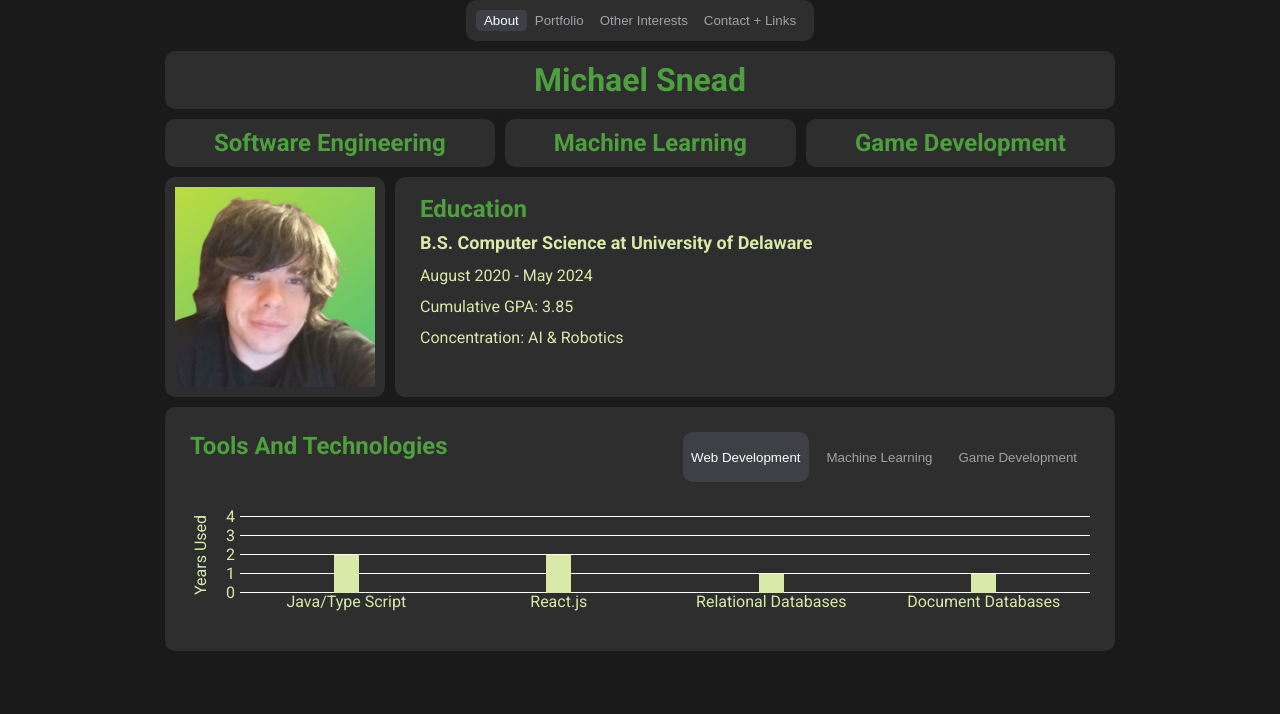
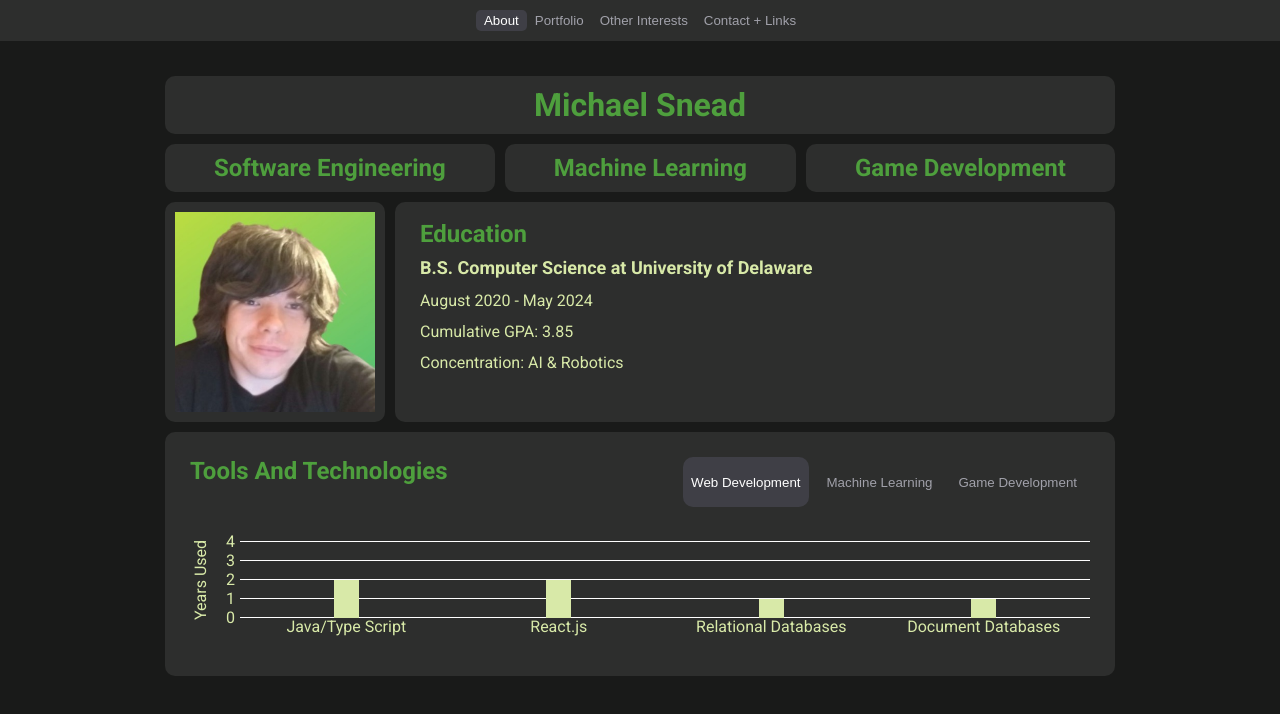
Before and after one commit to ydnamjs/personal-website, a React (Create React App) app: page / in a window 1280 px wide. Shown: the top 714 px of the page. Built offline with nearby package versions, Linux system fonts and the light colour scheme.

Commit message:
Made navigation bar sticky and improved styling

```diff
--- a/src/App.css
+++ b/src/App.css
@@ -8,14 +8,16 @@
 
 .navigation-bar {
 	padding: 10px;
+	margin-bottom: 25px;
 	margin-left: auto;
 	margin-right: auto;
-	border-radius: 10px;
 	background-color: #2d2e2d;
-	width: max-content;
+	max-width: 100vw;
 
 	display: flex;
 	flex-direction: row;
 	flex-wrap: wrap;
 	justify-content: center;
+	position: sticky;
+	top: 0;
 }
```
